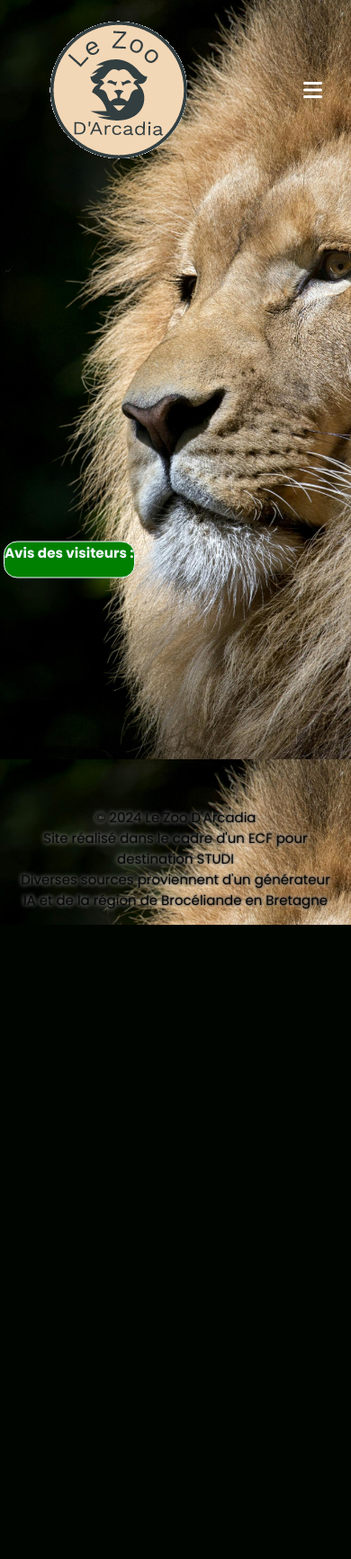
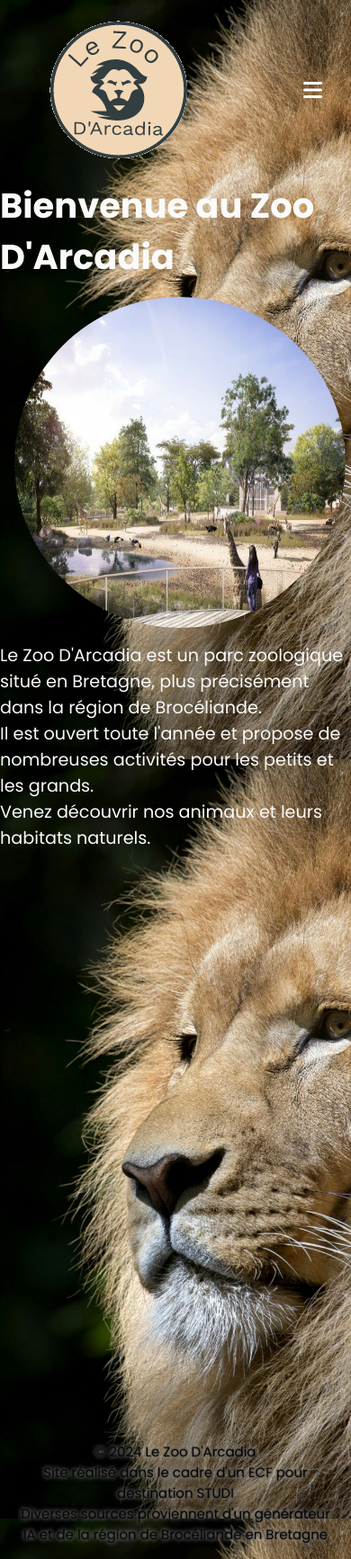
Before and after one commit to Mickael0997/ECF-Arcadia, a PHP site: page / in a window 390 px wide; the page is wider, and only the part inside the window is pictured. Shown: that part at 90% size. Before the commit the page ends 1028 px from the top of that part, so only its background shows below. Run offline with PHP 8.4, Linux system fonts and the light colour scheme.

Commit message:
Addition of new assets, formatting of the index file, addition of the notice popup button. Various modifications to CSS, JS and files.

```diff
--- a/CSS/styles.css
+++ b/CSS/styles.css
@@ -82,7 +82,7 @@ header{
 }
 
 /*Mise en forme des boutons*/
-.buttons {
+.buttons{
     display: flex;
     gap: 10px;
 }
@@ -101,7 +101,7 @@ header{
 }
 
 /*Mise en place du survole pour le bouton contacte */
-.action-button:hover {
+.action-button:hover{
     color: white;
     border: 1px solid white;
 }
@@ -118,26 +118,6 @@ header{
     background-color: white;
     color: black;
 }
-
-/*Mise en forme du texte avis*/
-.avis{
-    color: aliceblue;
-    position: relative; /* Position fixe par rapport à la fenêtre de visualisation */
-    right: 0; /* Aligné à droite */
-    top: 50%; /* Centré verticalement */
-    transform: translateY(-50%); /* Décale le titre vers le haut de sa propre hauteur pour le centrer parfaitement */
-    border: 1px solid;
-    border-radius: 20px;
-    background-color: green;
-    display: block;
-    width: max-content;
-}
-
-.avis ul{
-    margin-bottom: 1rem;
-    padding: 0rem;
-}
-
 
 /*Mise en formes des pages*/
 
@@ -223,6 +203,7 @@ header{
 .burger-menu.open{
     height: 260px;
 }
+
 /*Mise en forme de la liste du burger menu*/
 .burger-menu li{
     padding: 0,7rem;
@@ -259,8 +240,67 @@ header{
 
 /*---------------------MAIN-----------------*/
 
+/*Pointeur pour ouvrir la popup*/
+.openpopup{
+    cursor: pointer;
+    position: relative;
+    left: 110rem;
+    bottom: 7rem;
+    background-color: black;
+    color: white;
+    border-radius: 10px;
+    font-size: 15px;
+    width: 4rem;
+}
+
+.closepopup{
+    top: 160px;
+    left: 25px;
+    color: white;
+    position: relative;
+}
+
+/*Mise en place d'une fenêtre POPUP*/
+.popup {
+    display: none; /* Invisible par défaut */
+    position: fixed; /* Reste en place même lorsque l'utilisateur fait défiler la page */
+    z-index: 1; /* Se situe au-dessus de tout le reste sur la page */
+    left: 0;
+    top: 0;
+    width: 100%; /* Largeur complète */
+    height: 100%; /* Hauteur complète */
+    overflow: auto; /* Permet de faire défiler si nécessaire */
+    background-color: rgb(0,0,0); /* Couleur d'arrière-plan */
+    background-color: rgba(0,0,0,0.4); /* Arrière-plan noir avec opacité */
+    cursor: pointer;
+}
+
+/*Mise en forme du texte avis*/
+.avis{
+    color: rgb(255, 255, 255);
+    position: relative; /* Position fixe par rapport à la fenêtre de visualisation */
+    left: 3rem; /* Aligné à droite */
+    top: 19%; /* Centré verticalement */
+    transform: translateY(-50%); /* Décale le titre vers le haut de sa propre hauteur pour le centrer parfaitement */
+    width: max-content;
+    font-size: 14px;
+}
+
+/*Mise en forme de la liste des avis*/
+#avis-list {
+    list-style-type: none;
+    padding: 0;
+}
+
+/*Mise en forme de chaque avis*/
+#avis-list li {
+    margin-bottom: 1rem;
+    padding: 1rem;
+    border: 1px solid #ccc;
+    border-radius: 5px;
+}
+
 /*Mise en forme des textes*/
-
 h2{
     color: white;
     font-size: 2rem;
@@ -304,13 +344,34 @@ img.alignementRight{
     border-radius: 200px;
 }
 
-/*/*Alignement du texte à gauche*/
-.alinetexteLeft{
+/*Alignement du texte au centre*/
+img.alignementCenter{
+    float: center;
+    margin-left: 40%;
+    height: 400px;
+    width: 400px;
+    padding: 1rem;
+    border-radius: 200px;;
+}
+
+/*Alignement du texte à gauche Up*/
+.alinetexteLeftU{
     display: contents;
     padding: 1rem;
     word-break: break-word;
-    word-spacing: 10px;
+    word-spacing: 15px;
     text-shadow: 0 0 3px black, 0 0 5px white;
+    line-height: 2rem;
+}
+
+/*Alignement du texte à gauche Down*/
+.alinetexteLeftD{
+    display: contents;
+    padding: 1rem;
+    word-break: break-word;
+    word-spacing: 15px;
+    text-shadow: 0 0 3px black, 0 0 5px white;
+    line-height: 2rem;
 }
 
 /*Alignement du texte à droite*/
@@ -318,17 +379,16 @@ img.alignementRight{
     display: contents;
     padding: 1rem;
     word-break: break-word;
-    word-spacing: 10px;
-    color: white;
-    text-align: center;
-    padding: 15rem;
-    font-size: 1rem;
-    font-family: 'Poppins', sans-serif;
+    word-spacing: 15px;
+    text-shadow: 0 0 3px black, 0 0 5px white;
+    margin: 20px;
+    line-height: 2rem;
+
 }
 
 /*---------------------FOOTER-----------------*/
 
-.footext{
+.footparc{
     color: white;
     text-align: center;
     padding: 15rem;
@@ -337,7 +397,7 @@ img.alignementRight{
 
 }
 
-.footextindex{
+.footindex{
     color: rgb(7, 7, 7);
     text-align: center;
     margin-top: 40rem;
@@ -410,7 +470,18 @@ img.alignementRight{
 
 @media (max-width: 576px) {
 
-    .alinetexteLeft{
+    .alinetexteLeftU{
+        display: contents;
+        align-items: center;
+        width: auto;
+        padding: 1rem;
+        font-size: 15px;
+    }
+}
+
+@media (max-width: 576px) {
+
+    .alinetexteLeftD{
         display: contents;
         align-items: center;
         width: auto;
@@ -422,7 +493,7 @@ img.alignementRight{
 
 @media (max-width: 576px) {
 
-    .footext{
+    .footparc{
         display: contents;
         align-items: center;
         width: auto;
@@ -454,19 +525,40 @@ img.alignementRight{
 @media (max-width: 576px) {
 
     .avis{
-        align-items: center;
-        width: auto;
         padding: 0rem;
-        font-size: 13px;
-        color: aliceblue;
+        font-size: 12px;
+        color: white;
         position: relative; /* Position fixe par rapport à la fenêtre de visualisation */
-        left: 1%; /* Aligné à droite */
-        top: 50%; /* Centré verticalement */
+        left: 8%; /* Aligné à droite */
+        top: 17%; /* Centré verticalement */
         transform: translateY(-50%); /* Décale le titre vers le haut de sa propre hauteur pour le centrer parfaitement */
-        border: 1px solid;
-        border-radius: 15px;
-        background-color: green;
-        display: block;
         width: max-content;
     }
 }
+
+
+@media (max-width: 576px) {
+
+    .openpopup{
+        cursor: pointer;
+        left: 24rem;
+        bottom: 56rem;
+        border: 2px solid #fffefe;
+        border-radius: 10px;
+        width: 3rem;
+        color: white;
+        background-color: black;
+        font-size: 15px;
+        position: absolute;
+    }
+}
+
+@media (max-width: 576px) {
+
+    .closepopup{
+        top: 145px;
+        left: 20px;
+        color: white;
+        position: relative;
+    }
+}
--- a/JAVASCRIPT/scripts.js
+++ b/JAVASCRIPT/scripts.js
@@ -1,3 +1,6 @@
+
+
+
 // Fonctions burger menu button open
 
 const burgerMenuButton = document.querySelector('.burger-menu-button')
@@ -11,7 +14,36 @@ burgerMenuButton.onclick = function(){
     burgerMenuButtonIcon.classList = isOpen ? 'fa-solid fa-xmark' : 'fa-solid fa-bars'
 }
 
-// Fonction évènements affichage des avis clients
+
+
+
+// Fonctions de la fenêtre POPUP
+
+const popup = document.getElementById('popup');
+const btn = document.getElementById("open-popup-btn");
+const span = document.getElementById("close-popup-btn");
+
+// Lorsque l'utilisateur clique sur le bouton, ouvre le popup
+btn.onclick = function() {
+    popup.style.display = "block";
+}
+
+// Lorsque l'utilisateur clique sur (x), ferme le popup
+span.onclick = function() {
+    popup.style.display = "none";
+}
+
+// Lorsque l'utilisateur clique n'importe où en dehors du popup, ferme le popup
+window.onclick = function(event) {
+    if (event.target == popup) {
+        popup.style.display = "none";
+    }
+}
+
+
+
+
+// Fonctions évènements affichage des avis clients
 
 document.addEventListener('DOMContentLoaded', function() {
 });
--- a/index.php
+++ b/index.php
@@ -48,13 +48,34 @@
         </div>
     </header>
     <main>
+             <!-- Avis des visiteurs -->
+<!--- Création d'une fenêtre  popup --->
+<button id="open-popup-btn" class="openpopup"> Avis</button>
+<div id="popup" class="popup">
+    <!-- Utilisation de &times; pour afficher une croix-->
+        <span id="close-popup-btn" class="closepopup" >&times;</span>
+            <div class="avis", id="avis">
+                <!--<h3 class="avis">Avis Clients :</h3>-->
+                <ul id="avis-list"></ul>
+            </div>
+        </div>
+        </div>
+
+    <h1>Bienvenue au Zoo D'Arcadia</h1>
+      <img class="alignementLeft" src="./ASSETS/leparc.jpg" alt="Le zoo" id="Le zoo">
+    <div>
+        <p class="alinetexteLeft">Le Zoo D'Arcadia est un parc zoologique situé en Bretagne, plus précisément dans la région de Brocéliande.<br></p>
+    </div>
+    <div>
+        <p>Il est ouvert toute l'année et propose de nombreuses activités pour les petits et les grands.<br></p>
+    </div>
+    <div>
+        <p>Venez découvrir nos animaux et leurs habitats naturels.</p>
+    </div>
+
 
     </main>
-    <!-- Avis des visiteurs -->
-            <div class="avis", id="avis">
-            <h3>Avis des visiteurs : <br></h3>
-            <ul id="avis-list"></ul>
-            </div>
+
 
 
 <script src="./JAVASCRIPT/scripts.js"></script>
```
Also changed, not shown: HTML/parc.htm (+20 -21 lines), ASSETS/foretbroceliande.jpg (added), ASSETS/leparc.jpg (added), ASSETS/lespetitstrains.jpg (added), ASSETS/petittrainvisiteguidé.jpg (added).
